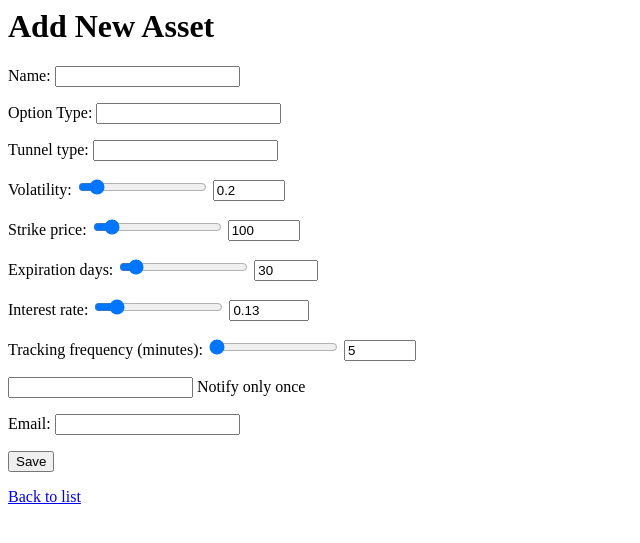
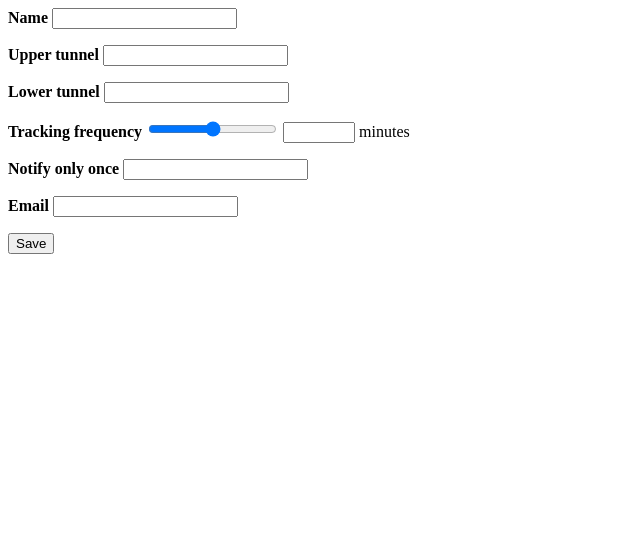
Before and after one commit to GuiBastos143/b3tracker, a Django app: template myproject/tracker/templates/tracker/asset_form.html in a window 1280 px wide. Shown: the top 543 px of the page, without its empty margins (0-640 px from the left). Run offline with Django 5.2, Linux system fonts and the light colour scheme; the template is opened without the code that fills it, so the values that code supplies are empty, except form fields; tables that the repository leaves empty hold one stand-in row (values such as "Sample post"); form fields are guessed from the names that the template uses.

Commit message:
Adjusting Pricing tunnels concept

```diff
--- a/myproject/mysite/settings.py
+++ b/myproject/mysite/settings.py
@@ -133,7 +133,7 @@
 EMAIL_PORT = 587
 EMAIL_USE_TLS = True
 EMAIL_HOST_USER = 'inoateste1@gmail.com'
-EMAIL_HOST_PASSWORD = 'inoa1234'
+EMAIL_HOST_PASSWORD = 'qhjvyyyuzbncysjd'
 DEFAULT_FROM_EMAIL = EMAIL_HOST_USER
 
 CELERY_BROKER_URL = 'redis://redis:6379/0'
--- a/myproject/tracker/templates/tracker/asset_form.html
+++ b/myproject/tracker/templates/tracker/asset_form.html
@@ -1,131 +1,34 @@
-<h1>Add New Asset</h1>
 <form method="post">
   {% csrf_token %}
-  <p>Name: {{ form.name }}</p>
-  <p>Option Type: {{ form.option_type }}</p>
-  <p>Tunnel type: {{ form.tunnel_type }}</p>
-
   <p>
-  Volatility:
-  <input
-    type="range"
-    min="0"
-    max="2"
-    step="0.01"
-    value="{{ form.volatility.value|default:"0.2" }}"
-    id="vol_slider"
-    name="volatility"
-    oninput="vol_number.value = this.value"
-  >
-  <input
-    type="number"
-    min="0"
-    max="2"
-    step="0.01"
-    value="{{ form.volatility.value|default:"0.2" }}"
-    id="vol_number"
-    name="volatility"
-    oninput="vol_slider.value = this.value"
-  >
+    <strong>{{ form.name.label_tag }}</strong> {{ form.name }}
   </p>
   <p>
-  Strike price:
-  <input
-    type="range"
-    min="0"
-    max="1000"
-    step="1"
-    value="{{ form.strike_price.value|default:"100" }}"
-    id="strike_slider"
-    name="strike_price"
-    oninput="strike_number.value = this.value"
-  >
-  <input
-    type="number"
-    min="0"
-    max="1000"
-    step="1"
-    value="{{ form.strike_price.value|default:"100" }}"
-    id="strike_number"
-    name="strike_price"
-    oninput="strike_slider.value = this.value"
-  >
+    <strong>{{ form.upper_tunnel.label_tag }}</strong> {{ form.upper_tunnel }}
   </p>
   <p>
-  Expiration days:
-  <input
-    type="range"
-    min="1"
-    max="365"
-    step="1"
-    value="{{ form.expiration_days.value|default:"30" }}"
-    id="exp_slider"
-    name="expiration_days"
-    oninput="exp_number.value = this.value"
-  >
-  <input
-    type="number"
-    min="1"
-    max="365"
-    step="1"
-    value="{{ form.expiration_days.value|default:"30" }}"
-    id="exp_number"
-    name="expiration_days"
-    oninput="exp_slider.value = this.value"
-  >
+    <strong>{{ form.lower_tunnel.label_tag }}</strong> {{ form.lower_tunnel }}
   </p>
   <p>
-  Interest rate:
-  <input
-    type="range"
-    min="0"
-    max="1"
-    step="0.001"
-    value="{{ form.interest_rate.value|default:"0.13" }}"
-    id="int_slider"
-    name="interest_rate"
-    oninput="int_number.value = this.value"
-  >
-  <input
-    type="number"
-    min="0"
-    max="1"
-    step="0.001"
-    value="{{ form.interest_rate.value|default:"0.13" }}"
-    id="int_number"
-    name="interest_rate"
-    oninput="int_slider.value = this.value"
-  >
+    <strong>{{ form.tracking_frequency.label_tag }}</strong>
+    <input type="range"
+           id="tracking_frequency_slider"
+           name="tracking_frequency"
+           min="1" max="1440" step="1"
+           value="{{ form.tracking_frequency.value|default_if_none:5 }}"
+           oninput="document.getElementById('freq_output').value=this.value">
+    <input type="number"
+           id="freq_output"
+           min="1" max="1440"
+           value="{{ form.tracking_frequency.value|default_if_none:5 }}"
+           oninput="document.getElementById('tracking_frequency_slider').value=this.value">
+    <span>minutes</span>
   </p>
   <p>
-  Tracking frequency (minutes):
-  <input
-    type="range"
-    min="1"
-    max="1440"
-    step="1"
-    value="{{ form.tracking_frequency.value|default:"5" }}"
-    id="freq_slider"
-    name="tracking_frequency"
-    oninput="freq_number.value = this.value"
-  >
-  <input
-    type="number"
-    min="1"
-    max="1440"
-    step="1"
-    value="{{ form.tracking_frequency.value|default:"5" }}"
-    id="freq_number"
-    name="tracking_frequency"
-    oninput="freq_slider.value = this.value"
-  >
+    <strong>{{ form.notify_only_once.label_tag }}</strong> {{ form.notify_only_once }}
   </p>
   <p>
-  <label>
-    {{ form.notify_only_once }} Notify only once
-  </label>
+    <strong>{{ form.email.label_tag }}</strong> {{ form.email }}
   </p>
-  <p>Email: {{ form.email }}</p>
   <button type="submit">Save</button>
 </form>
-<a href="{% url 'asset_list' %}">Back to list</a>
```
Also changed, not shown: myproject/tracker/forms.py (+6 -20 lines), myproject/tracker/models.py (+5 -20 lines), myproject/tracker/tasks.py (+16 -5 lines), myproject/tracker/templates/tracker/asset_detail.html (+22 -24 lines), myproject/tracker/tunnel.py (deleted, +0 -27 lines), myproject/tracker/views.py (+2 -27 lines), myproject/tracker/migrations/0001_initial.py, myproject/tracker/migrations/0002_asset_last_price.py (added), myproject/tracker/migrations/0002_asset_notify_only_once_asset_tracking_frequency.py (deleted), myproject/tracker/migrations/0003_remove_asset_asset_type_asset_lower_tunnel_and_more.py (deleted), myproject/tracker/migrations/0004_asset_option_type.py (deleted), myproject/tracker/migrations/0005_alter_asset_option_type.py (deleted).
